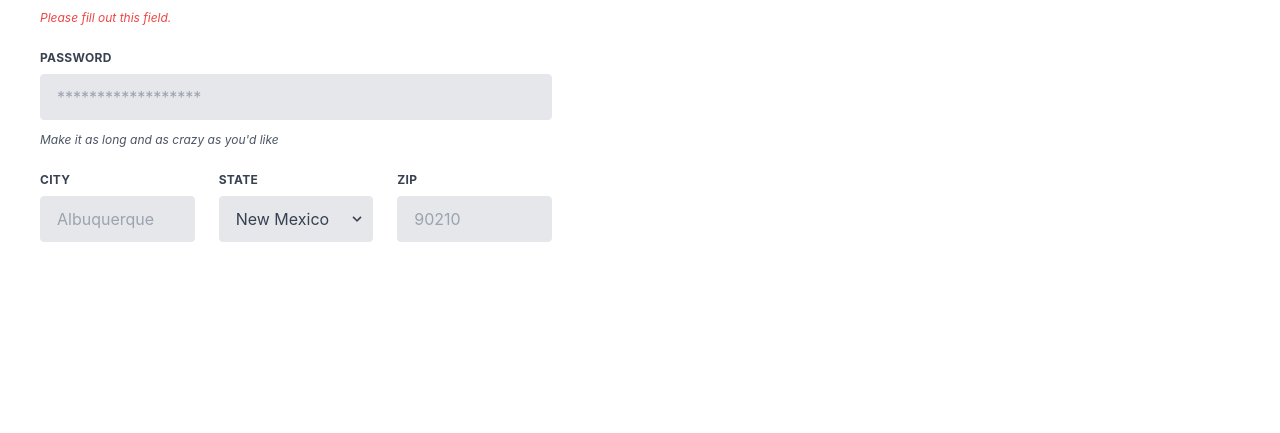
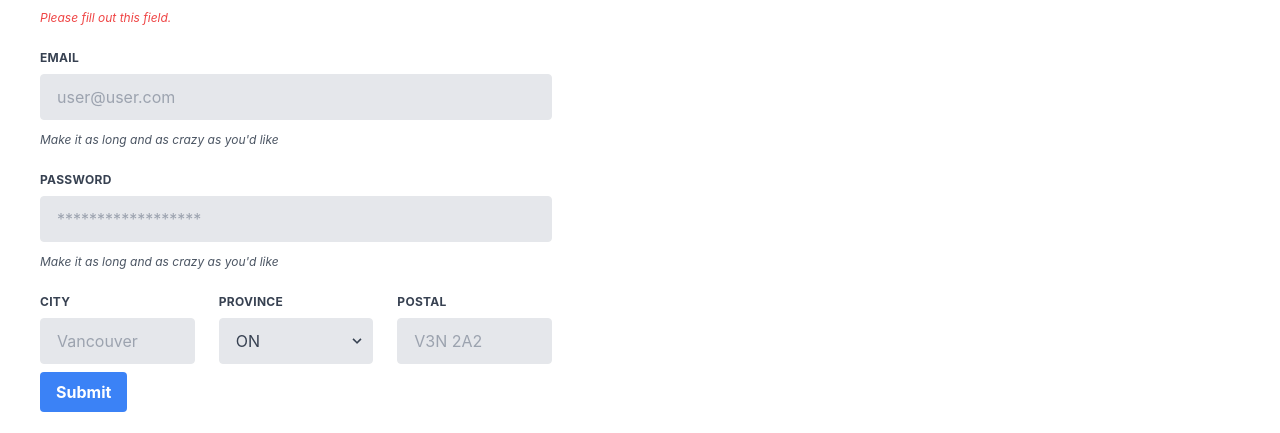
Before and after one commit to TomSpencer-Dev/Action4All, a React (Create React App) app in the folder frontend/: page / in a window 1280 px wide. Shown: the part 504-937 px from the top of the page. Before the commit the page ends 800 px from the top, so only its background shows below. Built offline with nearby package versions, Linux system fonts and the light colour scheme; no server answers; the HTML template or start-up script is replaced by a standard one.

Commit message:
Update register form

```diff
--- a/frontend/src/components/Register.jsx
+++ b/frontend/src/components/Register.jsx
@@ -8,14 +8,23 @@ function Register() {
           <label className="block uppercase tracking-wide text-gray-700 text-xs font-bold mb-2" htmlFor="grid-first-name">
             First Name
           </label>
-      <input className="appearance-none block w-full bg-gray-200 text-gray-700 border border-red-500 rounded py-3 px-4 mb-3 leading-tight focus:outline-none focus:bg-white" id="grid-first-name" type="text" placeholder="Jane"/>
+          <input className="appearance-none block w-full bg-gray-200 text-gray-700 border border-red-500 rounded py-3 px-4 mb-3 leading-tight focus:outline-none focus:bg-white" id="grid-first-name" type="text" placeholder="Jane" />
           <p className="text-red-500 text-xs italic">Please fill out this field.</p>
         </div>
         <div className="w-full md:w-1/2 px-3">
           <label className="block uppercase tracking-wide text-gray-700 text-xs font-bold mb-2" htmlFor="grid-last-name">
             Last Name
           </label>
-      <input className="appearance-none block w-full bg-gray-200 text-gray-700 border border-gray-200 rounded py-3 px-4 leading-tight focus:outline-none focus:bg-white focus:border-gray-500" id="grid-last-name" type="text" placeholder="Doe"/>
+          <input className="appearance-none block w-full bg-gray-200 text-gray-700 border border-gray-200 rounded py-3 px-4 leading-tight focus:outline-none focus:bg-white focus:border-gray-500" id="grid-last-name" type="text" placeholder="Doe" />
+        </div>
+      </div>
+      <div className="flex flex-wrap -mx-3 mb-6">
+        <div className="w-full px-3">
+          <label className="block uppercase tracking-wide text-gray-700 text-xs font-bold mb-2" htmlFor="grid-email">
+            Email
+          </label>
+          <input className="appearance-none block w-full bg-gray-200 text-gray-700 border border-gray-200 rounded py-3 px-4 mb-3 leading-tight focus:outline-none focus:bg-white focus:border-gray-500" id="grid-email" type="password" placeholder="user@user.com" />
+          <p className="text-gray-600 text-xs italic">Make it as long and as crazy as you'd like</p>
         </div>
       </div>
       <div className="flex flex-wrap -mx-3 mb-6">
@@ -23,7 +32,7 @@ function Register() {
           <label className="block uppercase tracking-wide text-gray-700 text-xs font-bold mb-2" htmlFor="grid-password">
             Password
           </label>
-      <input className="appearance-none block w-full bg-gray-200 text-gray-700 border border-gray-200 rounded py-3 px-4 mb-3 leading-tight focus:outline-none focus:bg-white focus:border-gray-500" id="grid-password" type="password" placeholder="******************"/>
+          <input className="appearance-none block w-full bg-gray-200 text-gray-700 border border-gray-200 rounded py-3 px-4 mb-3 leading-tight focus:outline-none focus:bg-white focus:border-gray-500" id="grid-password" type="password" placeholder="******************" />
           <p className="text-gray-600 text-xs italic">Make it as long and as crazy as you'd like</p>
         </div>
       </div>
@@ -32,29 +41,45 @@ function Register() {
           <label className="block uppercase tracking-wide text-gray-700 text-xs font-bold mb-2" htmlFor="grid-city">
             City
           </label>
-      <input className="appearance-none block w-full bg-gray-200 text-gray-700 border border-gray-200 rounded py-3 px-4 leading-tight focus:outline-none focus:bg-white focus:border-gray-500" id="grid-city" type="text" placeholder="Albuquerque"/>
+          <input className="appearance-none block w-full bg-gray-200 text-gray-700 border border-gray-200 rounded py-3 px-4 leading-tight focus:outline-none focus:bg-white focus:border-gray-500" id="grid-city" type="text" placeholder="Vancouver" />
         </div>
         <div className="w-full md:w-1/3 px-3 mb-6 md:mb-0">
           <label className="block uppercase tracking-wide text-gray-700 text-xs font-bold mb-2" htmlFor="grid-state">
-        State
+            Province
           </label>
           <div className="relative">
             <select className="block appearance-none w-full bg-gray-200 border border-gray-200 text-gray-700 py-3 px-4 pr-8 rounded leading-tight focus:outline-none focus:bg-white focus:border-gray-500" id="grid-state">
-          <option>New Mexico</option>
-          <option>Missouri</option>
-          <option>Texas</option>
+              <option>ON</option>
+              <option>QC</option>
+              <option>NS</option>
+              <option>NB</option>
+              <option>MB</option>
+              <option>BC</option>
+              <option>PEI</option>
+              <option>SK</option>
+              <option>AB</option>
+              <option>NL</option>
+              <option>Ontario</option>
+              <option>NT</option>
+              <option>YT</option>
+              <option>NU</option>
             </select>
             <div className="pointer-events-none absolute inset-y-0 right-0 flex items-center px-2 text-gray-700">
-          <svg className="fill-current h-4 w-4" xmlns="http://www.w3.org/2000/svg" viewBox="0 0 20 20"><path d="M9.293 12.95l.707.707L15.657 8l-1.414-1.414L10 10.828 5.757 6.586 4.343 8z"/></svg>
+              <svg className="fill-current h-4 w-4" xmlns="http://www.w3.org/2000/svg" viewBox="0 0 20 20"><path d="M9.293 12.95l.707.707L15.657 8l-1.414-1.414L10 10.828 5.757 6.586 4.343 8z" /></svg>
             </div>
           </div>
         </div>
         <div className="w-full md:w-1/3 px-3 mb-6 md:mb-0">
           <label className="block uppercase tracking-wide text-gray-700 text-xs font-bold mb-2" htmlFor="grid-zip">
-        Zip
+            Postal
           </label>
-      <input className="appearance-none block w-full bg-gray-200 text-gray-700 border border-gray-200 rounded py-3 px-4 leading-tight focus:outline-none focus:bg-white focus:border-gray-500" id="grid-zip" type="text" placeholder="90210"/>
+          <input className="appearance-none block w-full bg-gray-200 text-gray-700 border border-gray-200 rounded py-3 px-4 leading-tight focus:outline-none focus:bg-white focus:border-gray-500" id="grid-postal" type="text" placeholder="V3N 2A2" />
         </div>
+      </div>
+      <div className="flex items-center justify-between">
+        <button className="bg-blue-500 hover:bg-blue-700 text-white font-bold py-2 px-4 rounded focus:outline-none focus:shadow-outline" type="button">
+          Submit
+        </button>
       </div>
     </form>
   );
```
Lines whose indentation alone changed are shown as unchanged.
